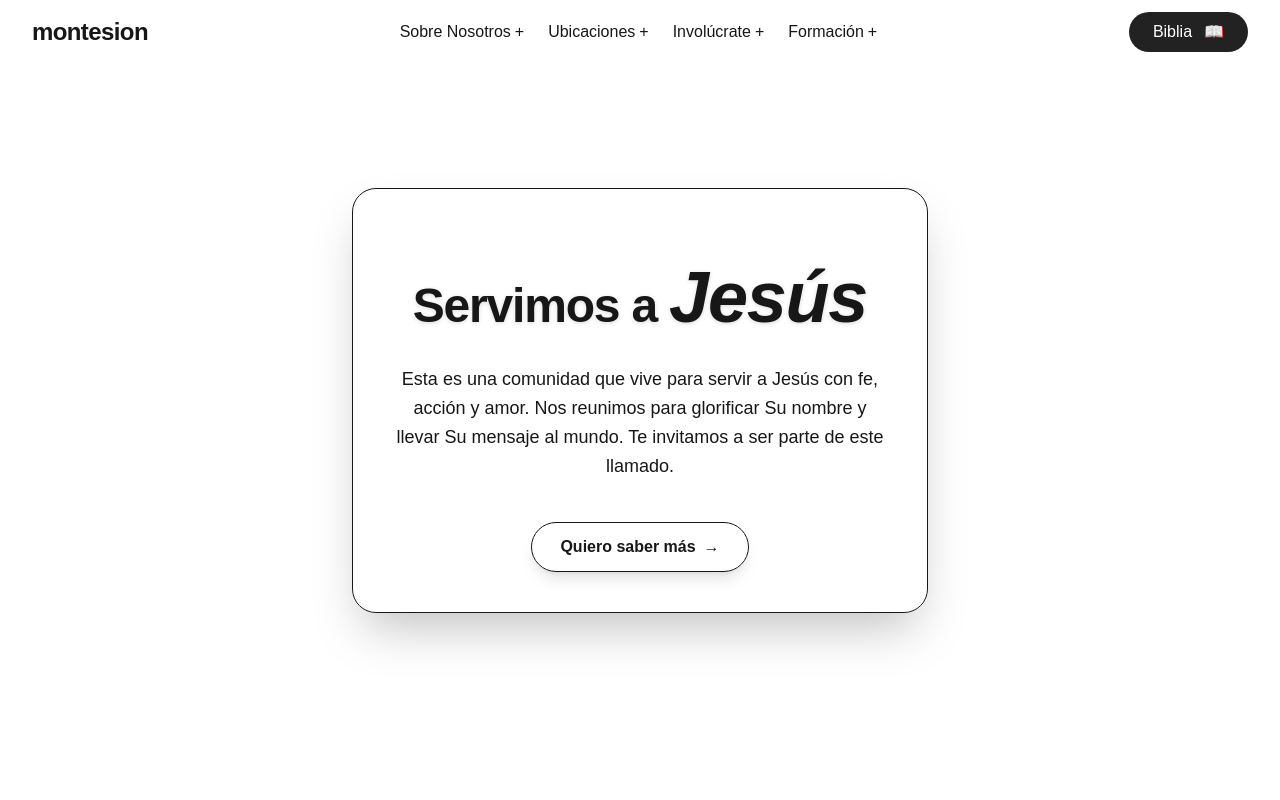
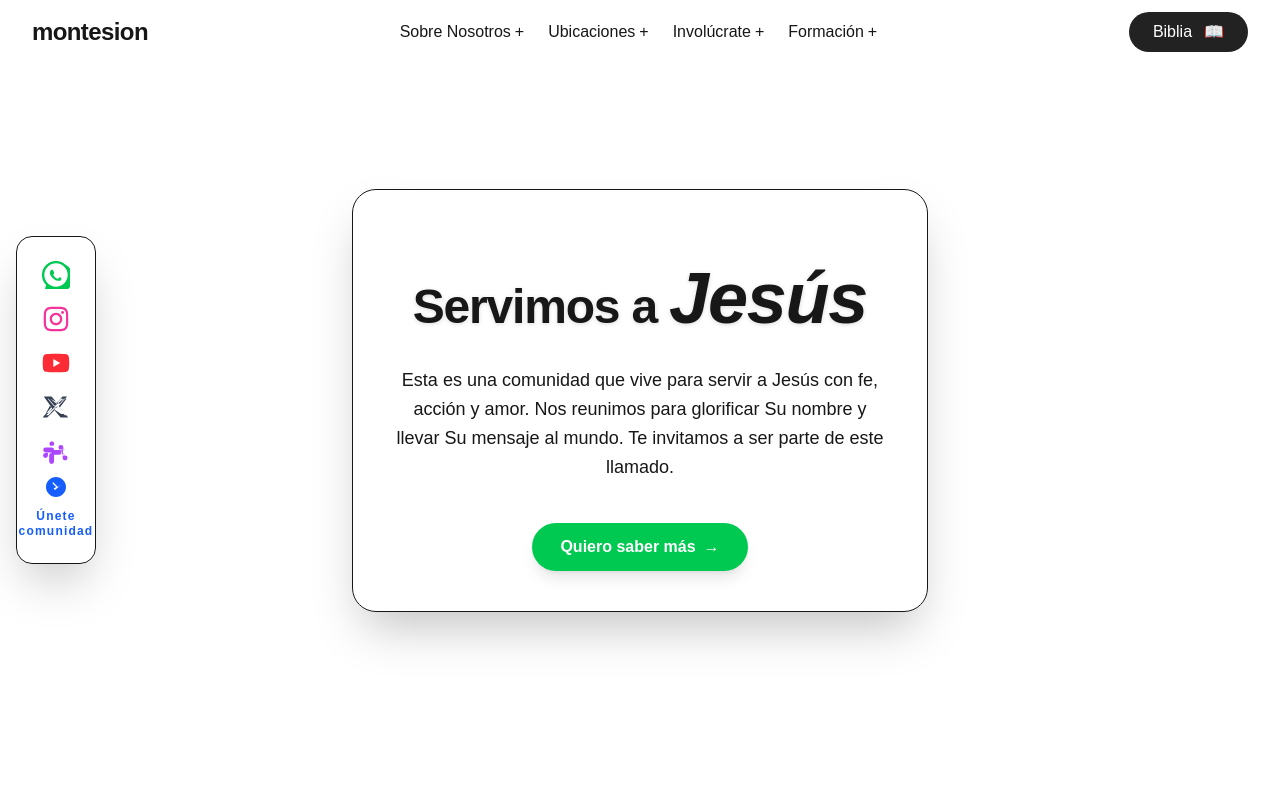
Before and after one commit to abnhernandez/montesion, a Next.js app: page /presentation in a window 1280 px wide. Shown: the top 800 px of the page. Built offline with nearby package versions, Linux system fonts and the light colour scheme; no server answers.

Commit message:
Update page.tsx

```diff
--- a/app/presentation/page.tsx
+++ b/app/presentation/page.tsx
@@ -2,12 +2,14 @@
 
 import { motion } from 'framer-motion';
 import Head from 'next/head';
-import { useState } from 'react';
-import { X, Mail } from 'lucide-react';
 import { FaInstagram, FaYoutube } from 'react-icons/fa';
 
 export default function Home() {
-  const [open, setOpen] = useState(false);
+  // Mensaje prellenado para WhatsApp
+  const whatsappMsg = encodeURIComponent(
+    "¡Hola! 🙌 Me gustaría saber más sobre la comunidad Monte Sion y cómo puedo participar. ✨🙏"
+  );
+  const whatsappUrl = `https://wa.me/525586449993?text=${whatsappMsg}`;
 
   return (
     <>
@@ -17,20 +19,17 @@ export default function Home() {
         <meta name="viewport" content="width=device-width, initial-scale=1" />
         <meta name="robots" content="index, follow" />
         <meta httpEquiv="Content-Language" content="es" />
-
         {/* Open Graph */}
         <meta property="og:title" content="Servimos a Jesús" />
         <meta property="og:description" content="Una página dedicada al servicio y adoración de Jesús. Conéctate y forma parte." />
         <meta property="og:image" content="/og-image.jpg" />
         <meta property="og:type" content="website" />
         <meta property="og:locale" content="es_ES" />
-
         {/* Twitter Card */}
         <meta name="twitter:card" content="summary_large_image" />
         <meta name="twitter:title" content="Servimos a Jesús" />
         <meta name="twitter:description" content="Descubre una comunidad digital que sirve a Jesús con fe y propósito." />
         <meta name="twitter:image" content="/og-image.jpg" />
-
         {/* PWA */}
         <link rel="manifest" href="/manifest.json" />
         <meta name="theme-color" content="#1e40af" />
@@ -39,6 +38,131 @@ export default function Home() {
         <meta name="apple-mobile-web-app-title" content="Servimos a Jesús" />
         <link rel="apple-touch-icon" href="/icons/icon-192x192.png" />
       </Head>
+
+      {/* Social Dock Desktop */}
+      <aside className="hidden md:flex fixed top-1/2 left-4 -translate-y-1/2 flex-col gap-4 bg-card rounded-2xl shadow-2xl border border-border py-6 px-3 items-center w-20 z-40">
+        <a
+          href={whatsappUrl}
+          target="_blank"
+          rel="noopener noreferrer"
+          className="text-green-500 hover:text-green-600 transition-transform duration-200 hover:scale-125"
+          title="WhatsApp"
+        >
+          {/* WhatsApp Icon */}
+          <svg width="28" height="28" fill="currentColor" viewBox="0 0 24 24"><path d="M20.52 3.48A12 12 0 0 0 3.48 20.52l-1.32 4.84a1 1 0 0 0 1.22 1.22l4.84-1.32A12 12 0 1 0 20.52 3.48ZM12 22a10 10 0 1 1 0-20 10 10 0 0 1 0 20Zm5.2-7.19c-.27-.14-1.61-.79-1.86-.88-.25-.09-.43-.13-.61.13s-.7.87-.86 1.05c-.16.18-.32.2-.59.07-.27-.14-1.11-.41-2.12-1.31a7.99 7.99 0 0 1-1.48-1.84c-.15-.25-.02-.39.11-.53.12-.12.27-.32.4-.48.13-.16.18-.27.27-.45.09-.18.05-.34-.02-.48-.07-.14-.61-1.48-.83-2.02-.22-.53-.45-.46-.61-.47-.16-.01-.34-.01-.52-.01-.18 0-.47.07-.72.33-.25.27-.96.93-.96 2.26 0 1.33.98 2.62 1.12 2.8.14.18 1.93 2.95 4.68 3.7.49.13.87.21 1.16.27.49.08.93.07 1.28.04.39-.04 1.21-.5 1.38-.98.17-.49.17-.91.12-.99-.05-.08-.22-.13-.48-.26Z"/></svg>
+        </a>
+        <a
+          href="https://instagram.com/montesionoaxaca"
+          target="_blank"
+          rel="noopener noreferrer"
+          className="text-pink-500 hover:text-pink-600 transition-transform duration-200 hover:scale-125"
+          title="Instagram"
+        >
+          <FaInstagram size={28} />
+        </a>
+        <a
+          href="https://www.youtube.com/@montesionoaxatv/shorts"
+          target="_blank"
+          rel="noopener noreferrer"
+          className="text-red-500 hover:text-red-600 transition-transform duration-200 hover:scale-125"
+          title="YouTube"
+        >
+          <FaYoutube size={28} />
+        </a>
+        <a
+          href="https://x.com/OaxacaSion33110"
+          target="_blank"
+          rel="noopener noreferrer"
+          className="text-gray-700 dark:text-gray-200 hover:text-[#831111] transition-transform duration-200 hover:scale-125"
+          title="X"
+        >
+          {/* X Icon */}
+          <svg width="28" height="28" fill="currentColor" viewBox="0 0 24 24"><path d="M17.53 3H21.5l-7.19 8.21L22.5 21h-6.56l-5.18-6.13L4.47 21H.5l7.61-8.7L1.5 3h6.69l4.7 5.56L17.53 3Zm-1.06 15h2.08l-5.61-6.65-2.37 2.73L16.47 18ZM4.91 5l5.62 6.66L18.38 5h-2.1l-3.74 4.31L7.09 5H4.91Zm-1.41 12h2.13l3.15-3.64-1.97-2.33L3.5 17ZM12 13.08l1.13-1.31L19.56 19H21l-5.78-6.67L21 5h-2.07l-3.75 4.31L7.13 5H5.56l5.85 6.66L3.5 19h2.12l6.38-6.92Z"/></svg>
+        </a>
+        <a
+          href="https://join.slack.com/t/montesionoaxaca/shared_invite/zt-1xyz12345-abcdefg"
+          target="_blank"
+          rel="noopener noreferrer"
+          className="text-purple-500 hover:text-purple-700 transition-transform duration-200 hover:scale-125"
+          title="Slack"
+        >
+          {/* Slack Icon */}
+          <svg width="28" height="28" fill="currentColor" viewBox="0 0 24 24"><path d="M5.1 15.9a2.1 2.1 0 1 1-2.1-2.1h2.1v2.1Zm1.05 0a2.1 2.1 0 1 1 4.2 0v5.1a2.1 2.1 0 1 1-4.2 0v-5.1Zm2.1-7.95A2.1 2.1 0 1 1 10.35 5.1v2.1h-2.1Zm0 1.05a2.1 2.1 0 1 1 0 4.2H3.15a2.1 2.1 0 1 1 0-4.2h5.1Zm7.95 2.1a2.1 2.1 0 1 1 2.1-2.1v2.1h-2.1Zm-1.05 0a2.1 2.1 0 1 1 0 4.2h-5.1a2.1 2.1 0 1 1 0-4.2h5.1ZM19.8 15.9a2.1 2.1 0 1 1-2.1 2.1v-2.1h2.1Zm0-1.05a2.1 2.1 0 1 1 0-4.2h-5.1a2.1 2.1 0 1 1 0 4.2h5.1Z" /></svg>
+        </a>
+        <a
+          href="/auth"
+          className="flex flex-col items-center gap-0.5 text-xs font-semibold tracking-widest text-blue-600 hover:text-blue-800 transition-colors select-none w-full hover:scale-110 hover:shadow"
+          aria-label="Únete a nuestra comunidad"
+          style={{ minHeight: 40 }}
+        >
+          <svg className="w-6 h-6 mb-0.5 animate-bounce text-blue-600 group-hover:text-blue-800 transition-colors" fill="currentColor" viewBox="0 0 24 24">
+            <path d="M12 2C6.48 2 2 6.48 2 12s4.48 10 10 10 10-4.48 10-10S17.52 2 12 2zm5.59 7.41L11 15l-1.41-1.41L12.17 12l-3.58-3.59L9 7l5 5z" />
+          </svg>
+          <span className="leading-tight text-center">Únete<br />comunidad</span>
+        </a>
+      </aside>
+
+      {/* Social Dock Mobile */}
+      <div className="md:hidden fixed bottom-4 right-4 z-40">
+        <div className="flex flex-row gap-3 bg-card rounded-xl shadow-xl border border-border px-3 py-2 items-center">
+          <a
+            href={whatsappUrl}
+            target="_blank"
+            rel="noopener noreferrer"
+            className="text-green-500 hover:text-green-600 transition-transform duration-200 active:scale-110"
+            title="WhatsApp"
+          >
+            <svg width="24" height="24" fill="currentColor" viewBox="0 0 24 24"><path d="M20.52 3.48A12 12 0 0 0 3.48 20.52l-1.32 4.84a1 1 0 0 0 1.22 1.22l4.84-1.32A12 12 0 1 0 20.52 3.48ZM12 22a10 10 0 1 1 0-20 10 10 0 0 1 0 20Zm5.2-7.19c-.27-.14-1.61-.79-1.86-.88-.25-.09-.43-.13-.61.13s-.7.87-.86 1.05c-.16.18-.32.2-.59.07-.27-.14-1.11-.41-2.12-1.31a7.99 7.99 0 0 1-1.48-1.84c-.15-.25-.02-.39.11-.53.12-.12.27-.32.4-.48.13-.16.18-.27.27-.45.09-.18.05-.34-.02-.48-.07-.14-.61-1.48-.83-2.02-.22-.53-.45-.46-.61-.47-.16-.01-.34-.01-.52-.01-.18 0-.47.07-.72.33-.25.27-.96.93-.96 2.26 0 1.33.98 2.62 1.12 2.8.14.18 1.93 2.95 4.68 3.7.49.13.87.21 1.16.27.49.08.93.07 1.28.04.39-.04 1.21-.5 1.38-.98.17-.49.17-.91.12-.99-.05-.08-.22-.13-.48-.26Z"/></svg>
+          </a>
+          <a
+            href="https://instagram.com/montesionoaxaca"
+            target="_blank"
+            rel="noopener noreferrer"
+            className="text-pink-500 hover:text-pink-600 transition-transform duration-200 active:scale-110"
+            title="Instagram"
+          >
+            <FaInstagram size={24} />
+          </a>
+          <a
+            href="https://www.youtube.com/@montesionoaxatv/shorts"
+            target="_blank"
+            rel="noopener noreferrer"
+            className="text-red-500 hover:text-red-600 transition-transform duration-200 active:scale-110"
+            title="YouTube"
+          >
+            <FaYoutube size={24} />
+          </a>
+          <a
+            href="https://x.com/OaxacaSion33110"
+            target="_blank"
+            rel="noopener noreferrer"
+            className="text-gray-700 dark:text-gray-200 hover:text-[#831111] transition-transform duration-200 active:scale-110"
+            title="X"
+          >
+            <svg width="24" height="24" fill="currentColor" viewBox="0 0 24 24"><path d="M17.53 3H21.5l-7.19 8.21L22.5 21h-6.56l-5.18-6.13L4.47 21H.5l7.61-8.7L1.5 3h6.69l4.7 5.56L17.53 3Zm-1.06 15h2.08l-5.61-6.65-2.37 2.73L16.47 18ZM4.91 5l5.62 6.66L18.38 5h-2.1l-3.74 4.31L7.09 5H4.91Zm-1.41 12h2.13l3.15-3.64-1.97-2.33L3.5 17ZM12 13.08l1.13-1.31L19.56 19H21l-5.78-6.67L21 5h-2.07l-3.75 4.31L7.13 5H5.56l5.85 6.66L3.5 19h2.12l6.38-6.92Z"/></svg>
+          </a>
+          <a
+            href="https://join.slack.com/t/montesionoaxaca/shared_invite/zt-1xyz12345-abcdefg"
+            target="_blank"
+            rel="noopener noreferrer"
+            className="text-purple-500 hover:text-purple-700 transition-transform duration-200 active:scale-110"
+            title="Slack"
+          >
+            <svg width="24" height="24" fill="currentColor" viewBox="0 0 24 24"><path d="M5.1 15.9a2.1 2.1 0 1 1-2.1-2.1h2.1v2.1Zm1.05 0a2.1 2.1 0 1 1 4.2 0v5.1a2.1 2.1 0 1 1-4.2 0v-5.1Zm2.1-7.95A2.1 2.1 0 1 1 10.35 5.1v2.1h-2.1Zm0 1.05a2.1 2.1 0 1 1 0 4.2H3.15a2.1 2.1 0 1 1 0-4.2h5.1Zm7.95 2.1a2.1 2.1 0 1 1 2.1-2.1v2.1h-2.1Zm-1.05 0a2.1 2.1 0 1 1 0 4.2h-5.1a2.1 2.1 0 1 1 0-4.2h5.1ZM19.8 15.9a2.1 2.1 0 1 1-2.1 2.1v-2.1h2.1Zm0-1.05a2.1 2.1 0 1 1 0-4.2h-5.1a2.1 2.1 0 1 1 0 4.2h5.1Z" /></svg>
+          </a>
+          <a
+            href="/auth"
+            className="flex flex-col items-center gap-0.5 text-xs font-semibold tracking-widest text-blue-600 hover:text-blue-800 transition-colors select-none w-full"
+            aria-label="Únete a nuestra comunidad"
+            style={{ minHeight: 32 }}
+          >
+            <svg className="w-5 h-5 mb-0.5 animate-bounce text-blue-600 group-hover:text-blue-800 transition-colors" fill="currentColor" viewBox="0 0 24 24">
+              <path d="M12 2C6.48 2 2 6.48 2 12s4.48 10 10 10 10-4.48 10-10S17.52 2 12 2zm5.59 7.41L11 15l-1.41-1.41L12.17 12l-3.58-3.59L9 7l5 5z" />
+            </svg>
+            <span className="leading-tight text-center">Únete<br />comunidad</span>
+          </a>
+        </div>
+      </div>
 
       <main
         className="flex min-h-screen items-center justify-center bg-background px-2 sm:px-4 transition-colors duration-500"
@@ -82,117 +206,18 @@ export default function Home() {
             Esta es una comunidad que vive para servir a Jesús con fe, acción y amor. Nos reunimos para glorificar Su nombre y llevar Su mensaje al mundo. Te invitamos a ser parte de este llamado.
           </motion.p>
 
-          <motion.button
-            type="button"
-            onClick={() => setOpen(true)}
+          <motion.a
+            href={whatsappUrl}
+            target="_blank"
+            rel="noopener noreferrer"
             whileHover={{ x: 8, scale: 1.04 }}
             transition={{ type: 'spring', stiffness: 400, damping: 20 }}
-            className="mt-4 inline-flex items-center gap-2 px-7 py-3 bg-card border border-border text-foreground font-semibold rounded-full shadow-lg hover:shadow-xl transition focus:outline-none focus:ring-2 focus:ring-primary group"
+            className="mt-4 inline-flex items-center gap-2 px-7 py-3 bg-green-500 text-white font-semibold rounded-full shadow-lg hover:bg-green-600 hover:shadow-xl transition focus:outline-none focus:ring-2 focus:ring-green-400"
           >
             <span>Quiero saber más</span>
             <span className="group-hover:translate-x-1 transition-transform duration-200">→</span>
-          </motion.button>
+          </motion.a>
         </motion.section>
-        {/* Modal Mejorado tipo social sidebar refinado */}
-        {open && (
-          <motion.div
-            initial={{ opacity: 0 }}
-            animate={{ opacity: 1 }}
-            exit={{ opacity: 0 }}
-            className="fixed inset-0 z-50 flex items-center justify-center bg-black/40 backdrop-blur-sm"
-            onClick={() => setOpen(false)}
-          >
-            {/* Sidebar social desktop (md+) */}
-            <motion.div
-              initial={{ x: -40, opacity: 0 }}
-              animate={{ x: 0, opacity: 1 }}
-              exit={{ x: -40, opacity: 0 }}
-              transition={{ duration: 0.25, type: 'spring' }}
-              className="hidden md:flex absolute left-4 top-1/2 -translate-y-1/2 flex-col gap-4 bg-card rounded-2xl shadow-2xl border border-border py-6 px-3 items-center w-20"
-              onClick={e => e.stopPropagation()}
-            >
-              <button onClick={() => setOpen(false)} className="mb-2 text-gray-400 hover:text-[#831111] transition-colors rounded-full p-1 focus:outline-none focus:ring-2 focus:ring-[#831111]" aria-label="Cerrar">
-                <X className="w-6 h-6" />
-              </button>
-              {/* Redes sociales con animación hover */}
-              <a href="https://wa.me/525586449993?text=Soporte" target="_blank" rel="noopener noreferrer" className="text-green-500 hover:text-green-600 transition-transform duration-200 hover:scale-125 hover:shadow-lg" aria-label="WhatsApp">
-                <svg width="28" height="28" fill="currentColor" viewBox="0 0 24 24"><path d="M20.52 3.48A12 12 0 0 0 3.48 20.52l-1.32 4.84a1 1 0 0 0 1.22 1.22l4.84-1.32A12 12 0 1 0 20.52 3.48ZM12 22a10 10 0 1 1 7.07-2.93A10 10 0 0 1 12 22Zm5.2-7.2c-.28-.14-1.65-.81-1.9-.9s-.44-.14-.62.14-.71.9-.87 1.08-.32.21-.6.07a8.18 8.18 0 0 1-2.4-1.48 9.1 9.1 0 0 1-1.68-2.08c-.18-.31 0-.48.13-.62.13-.13.28-.34.42-.51a.56.56 0 0 0 .08-.56c-.07-.14-.62-1.5-.85-2.06-.22-.54-.45-.47-.62-.48h-.53a1 1 0 0 0-.72.34A3.06 3.06 0 0 0 6.1 9.7c0 1.13.8 2.23 2.3 3.44a11.6 11.6 0 0 0 4.1 2.13c.57.15 1.1.13 1.51.08a2.1 2.1 0 0 0 1.36-.95c.19-.28.19-.52.13-.7s-.25-.18-.53-.32Z"/></svg>
-              </a>
-              <a href="https://instagram.com/montesionoaxaca" target="_blank" rel="noopener noreferrer" className="text-pink-500 hover:text-pink-600 transition-transform duration-200 hover:scale-125 hover:shadow-lg" aria-label="Instagram">
-                <FaInstagram size={28} />
-              </a>
-              <a href="https://www.youtube.com/@montesionoaxatv/shorts" target="_blank" rel="noopener noreferrer" className="text-red-500 hover:text-red-600 transition-transform duration-200 hover:scale-125 hover:shadow-lg" aria-label="YouTube Shorts">
-                <FaYoutube size={28} />
-              </a>
-              <a href="https://x.com/OaxacaSion33110" target="_blank" rel="noopener noreferrer" className="text-gray-700 dark:text-gray-200 hover:text-[#831111] transition-transform duration-200 hover:scale-125 hover:shadow-lg" aria-label="X">
-                <svg width="28" height="28" fill="currentColor" viewBox="0 0 24 24"><path d="M17.53 3H21.5l-7.19 8.21L22.5 21h-6.56l-5.18-6.13L4.47 21H.5l7.61-8.7L1.5 3h6.69l4.7 5.56L17.53 3Zm-1.06 15h2.09L7.59 5.97H5.41L16.47 18Z"/></svg>
-              </a>
-              <a href="https://join.slack.com/t/montesionoaxaca/shared_invite/zt-1xyz12345-abcdefg" target="_blank" rel="noopener noreferrer" className="text-purple-500 hover:text-purple-700 transition-transform duration-200 hover:scale-125 hover:shadow-lg" aria-label="Slack">
-                <svg width="28" height="28" fill="currentColor" viewBox="0 0 24 24"><path d="M5.1 15.9a2.1 2.1 0 1 1-2.1-2.1h2.1v2.1Zm1.05 0a2.1 2.1 0 1 1 4.2 0v5.1a2.1 2.1 0 1 1-4.2 0v-5.1Zm2.1-7.95A2.1 2.1 0 1 1 10.35 5.1v2.1H8.25v-2.1Zm0 1.05a2.1 2.1 0 1 1 0 4.2H3.15a2.1 2.1 0 1 1 0-4.2h5.1Zm7.95 2.1a2.1 2.1 0 1 1 2.1-2.1v2.1h-2.1v-2.1Zm-1.05 0a2.1 2.1 0 1 1-4.2 0V3.15a2.1 2.1 0 1 1 4.2 0v5.1Zm-2.1 7.95a2.1 2.1 0 1 1-2.1 2.1v-2.1h2.1v2.1Zm0-1.05a2.1 2.1 0 1 1 0-4.2h5.1a2.1 2.1 0 1 1 0 4.2h-5.1Z"/></svg>
-              </a>
-              <a
-                href="/auth"
-                className="flex flex-col items-center gap-0.5 text-xs font-semibold tracking-widest text-blue-600 hover:text-blue-800 transition-colors select-none w-full hover:scale-110 hover:shadow-lg"
-                aria-label="Únete a nuestra comunidad"
-                style={{ minHeight: 40 }}
-              >
-                <svg className="w-6 h-6 mb-0.5 animate-bounce text-blue-600 group-hover:text-blue-800 transition-colors" fill="currentColor" viewBox="0 0 24 24">
-                  <path d="M12 2C6.48 2 2 6.48 2 12s4.48 10 10 10 10-4.48 10-10S17.52 2 12 2zm5.59 7.41L11 15l-1.41-1.41L12.17 12l-3.58-3.59L9 7l5 5z"/>
-                </svg>
-                <span className="leading-tight text-center">Únete<br/>comunidad</span>
-              </a>
-            </motion.div>
-            {/* Modal principal centrado */}
-            <motion.div
-              initial={{ scale: 0.9, opacity: 0 }}
-              animate={{ scale: 1, opacity: 1 }}
-              exit={{ scale: 0.9, opacity: 0 }}
-              transition={{ duration: 0.25, type: 'spring' }}
-              className="relative bg-card rounded-2xl shadow-2xl border border-border max-w-md w-full p-4 sm:p-8 text-center flex flex-col items-center"
-              onClick={e => e.stopPropagation()}
-            >
-              <Mail className="w-10 h-10 text-[#831111] mb-2 animate-pulse" />
-              <h2 className="text-2xl font-semibold mb-2 text-primary">¡Conéctate con nosotros!</h2>
-              <p className="text-muted-foreground mb-4">Déjanos tus datos y te contactaremos para que formes parte de la comunidad.</p>
-              <form className="w-full flex flex-col gap-3">
-                <input type="text" placeholder="Nombre" className="rounded-lg border border-border px-4 py-2 bg-background text-foreground focus:outline-none focus:ring-2 focus:ring-primary" />
-                <input type="email" placeholder="Correo electrónico" className="rounded-lg border border-border px-4 py-2 bg-background text-foreground focus:outline-none focus:ring-2 focus:ring-primary" />
-                <button type="submit" className="mt-2 bg-primary hover:bg-primary/90 text-primary-foreground font-semibold rounded-full px-6 py-2 transition">Enviar</button>
-              </form>
-              {/* Social dock mobile (sm-) */}
-              <div className="flex md:hidden w-full justify-center mt-6">
-                <div className="flex flex-row gap-4 bg-card rounded-xl shadow-xl border border-border px-3 py-2 items-center">
-                  <a href="https://wa.me/525586449993?text=Soporte" target="_blank" rel="noopener noreferrer" className="text-green-500 hover:text-green-600 transition-transform duration-200 active:scale-110" aria-label="WhatsApp">
-                    <svg width="24" height="24" fill="currentColor" viewBox="0 0 24 24"><path d="M20.52 3.48A12 12 0 0 0 3.48 20.52l-1.32 4.84a1 1 0 0 0 1.22 1.22l4.84-1.32A12 12 0 1 0 20.52 3.48ZM12 22a10 10 0 1 1 7.07-2.93A10 10 0 0 1 12 22Zm5.2-7.2c-.28-.14-1.65-.81-1.9-.9s-.44-.14-.62.14-.71.9-.87 1.08-.32.21-.6.07a8.18 8.18 0 0 1-2.4-1.48 9.1 9.1 0 0 1-1.68-2.08c-.18-.31 0-.48.13-.62.13-.13.28-.34.42-.51a.56.56 0 0 0 .08-.56c-.07-.14-.62-1.5-.85-2.06-.22-.54-.45-.47-.62-.48h-.53a1 1 0 0 0-.72.34A3.06 3.06 0 0 0 6.1 9.7c0 1.13.8 2.23 2.3 3.44a11.6 11.6 0 0 0 4.1 2.13c.57.15 1.1.13 1.51.08a2.1 2.1 0 0 0 1.36-.95c.19-.28.19-.52.13-.7s-.25-.18-.53-.32Z"/></svg>
-                  </a>
-                  <a href="https://instagram.com/montesionoaxaca" target="_blank" rel="noopener noreferrer" className="text-pink-500 hover:text-pink-600 transition-transform duration-200 active:scale-110" aria-label="Instagram">
-                    <FaInstagram size={24} />
-                  </a>
-                  <a href="https://www.youtube.com/@montesionoaxatv/shorts" target="_blank" rel="noopener noreferrer" className="text-red-500 hover:text-red-600 transition-transform duration-200 active:scale-110" aria-label="YouTube Shorts">
-                    <FaYoutube size={24} />
-                  </a>
-                  <a href="https://x.com/OaxacaSion33110" target="_blank" rel="noopener noreferrer" className="text-gray-700 dark:text-gray-200 hover:text-[#831111] transition-transform duration-200 active:scale-110" aria-label="X">
-                    <svg width="24" height="24" fill="currentColor" viewBox="0 0 24 24"><path d="M17.53 3H21.5l-7.19 8.21L22.5 21h-6.56l-5.18-6.13L4.47 21H.5l7.61-8.7L1.5 3h6.69l4.7 5.56L17.53 3Zm-1.06 15h2.09L7.59 5.97H5.41L16.47 18Z"/></svg>
-                  </a>
-                  <a href="https://join.slack.com/t/montesionoaxaca/shared_invite/zt-1xyz12345-abcdefg" target="_blank" rel="noopener noreferrer" className="text-purple-500 hover:text-purple-700 transition-transform duration-200 active:scale-110" aria-label="Slack">
-                    <svg width="24" height="24" fill="currentColor" viewBox="0 0 24 24"><path d="M5.1 15.9a2.1 2.1 0 1 1-2.1-2.1h2.1v2.1Zm1.05 0a2.1 2.1 0 1 1 4.2 0v5.1a2.1 2.1 0 1 1-4.2 0v-5.1Zm2.1-7.95A2.1 2.1 0 1 1 10.35 5.1v2.1H8.25v-2.1Zm0 1.05a2.1 2.1 0 1 1 0 4.2H3.15a2.1 2.1 0 1 1 0-4.2h5.1Zm7.95 2.1a2.1 2.1 0 1 1 2.1-2.1v2.1h-2.1v-2.1Zm-1.05 0a2.1 2.1 0 1 1-4.2 0V3.15a2.1 2.1 0 1 1 4.2 0v5.1Zm-2.1 7.95a2.1 2.1 0 1 1-2.1 2.1v-2.1h2.1v2.1Zm0-1.05a2.1 2.1 0 1 1 0-4.2h5.1a2.1 2.1 0 1 1 0 4.2h-5.1Z"/></svg>
-                  </a>
-                  <a
-                    href="/auth"
-                    className="flex flex-col items-center gap-0.5 text-xs font-semibold tracking-widest text-blue-600 hover:text-blue-800 transition-colors select-none w-full"
-                    aria-label="Únete a nuestra comunidad"
-                    style={{ minHeight: 32 }}
-                  >
-                    <svg className="w-5 h-5 mb-0.5 animate-bounce text-blue-600 group-hover:text-blue-800 transition-colors" fill="currentColor" viewBox="0 0 24 24">
-                      <path d="M12 2C6.48 2 2 6.48 2 12s4.48 10 10 10 10-4.48 10-10S17.52 2 12 2zm5.59 7.41L11 15l-1.41-1.41L12.17 12l-3.58-3.59L9 7l5 5z"/>
-                    </svg>
-                    <span className="leading-tight text-center">Únete<br/>comunidad</span>
-                  </a>
-                </div>
-              </div>
-            </motion.div>
-          </motion.div>
-        )}
       </main>
     </>
   );
```
